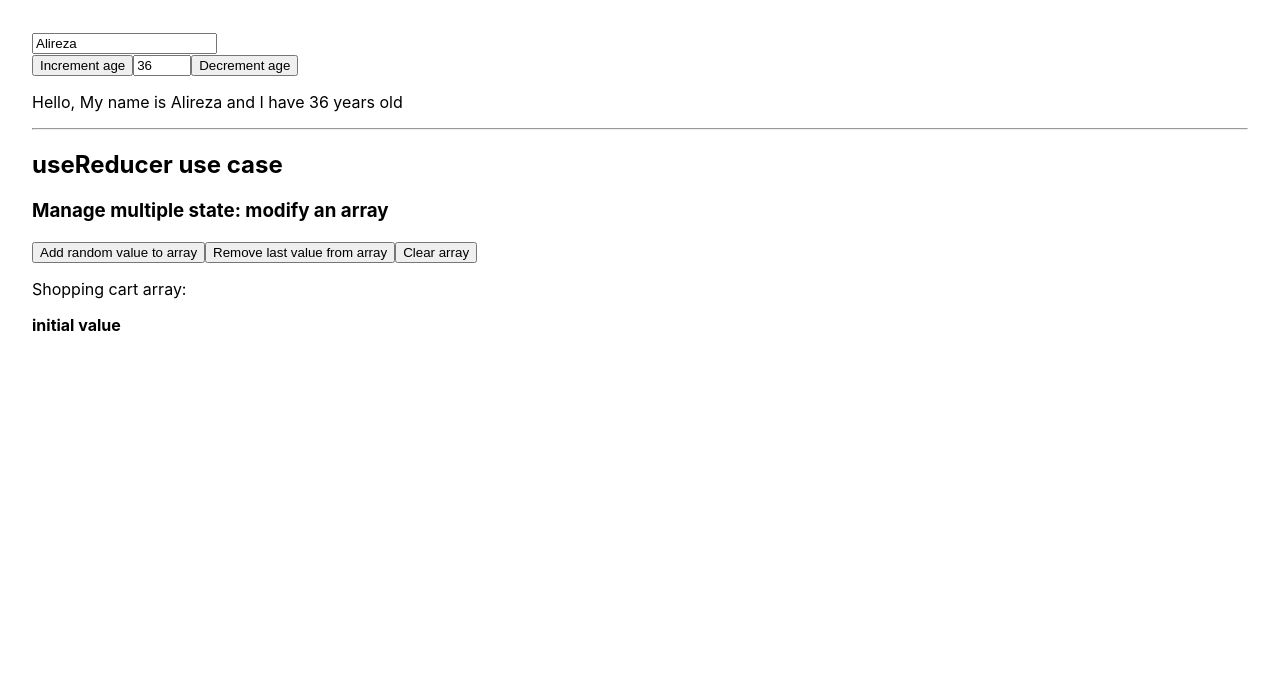
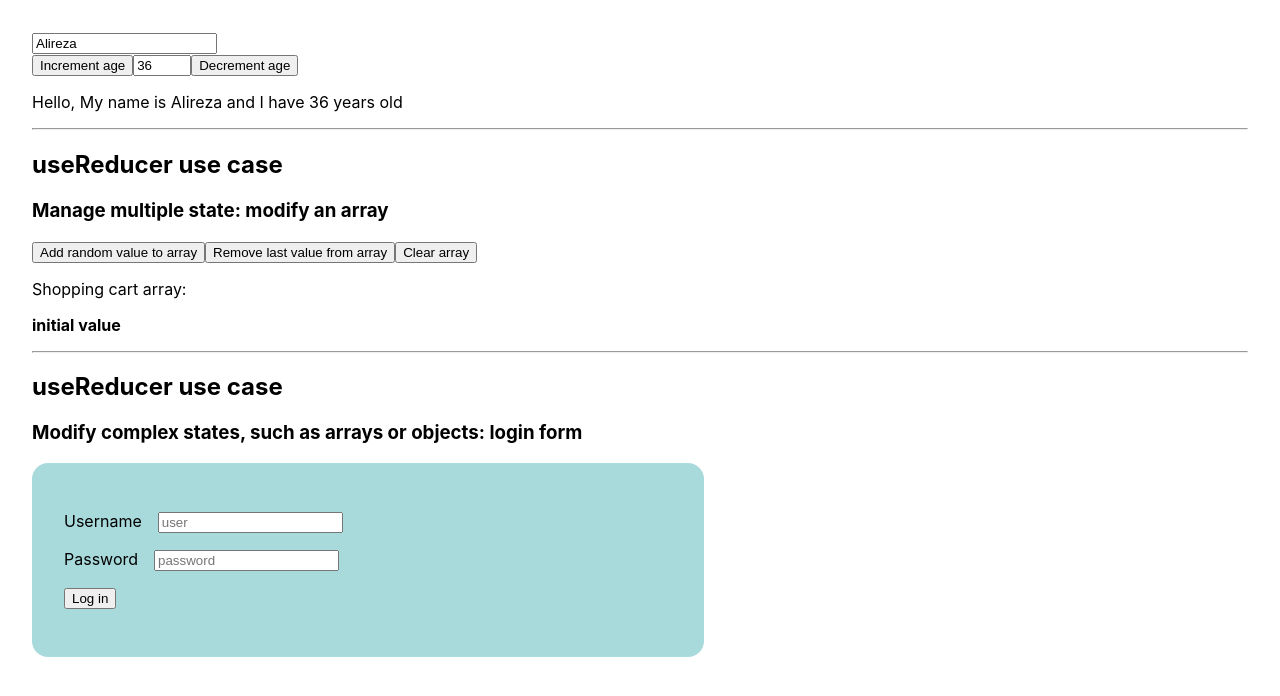
Before and after one commit to arbor0711/usereducer, a React (Create React App) app: page / in a window 1280 px wide. Shown: the top 696 px of the page. Built offline with nearby package versions, Linux system fonts and the light colour scheme.

Commit message:
Log in component

```diff
--- a/src/App.js
+++ b/src/App.js
@@ -1,11 +1,13 @@
 import Form from "./components/Form";
 import MultipleStates from "./components/MultipleStates";
+import Login from "./components/Login";
 
 function App() {
   return (
     <div>
       <Form />
       <MultipleStates />
+      <Login />
     </div>
   );
 }
--- /dev/null
+++ b/src/components/Login.jsx
@@ -0,0 +1,89 @@
+import { useReducer } from "react";
+import loginHelper from "./loginHelper";
+
+function reducer(state, action) {
+switch(action.type){
+    case 'USERNAME':
+        return {
+            ...state,
+            username: action.payload
+        }
+    case 'PASSWORD':
+        return {...state, password:action.payload}
+    case 'LOGGED_IN':
+        return {...state, isLoggedIn:true}
+    case 'LOGGED_OUT':
+        return {...action, isLoggedIn:false, username:'', password:''}
+    case 'IS_LOADING':
+        return{...state, isLoading: true}
+    case 'IS_NOT_LOADING':
+        return{...state, isLoading: false}
+    case 'ERROR':
+        return{...state, isLoading: false, isError:true}
+    default : break
+}
+}
+
+const initialState = {
+    username: '',
+    password: '',
+    isLoggedIn: false,
+    isLoading: false,
+    isError: false,
+}
+
+const Login= (props) =>{
+    const [state, dispatch]= useReducer(reducer, initialState)
+
+    const usernameHandler= (e)=>{
+        dispatch({type:'USERNAME', payload:e.target.value})
+    }
+    const passwordHandler= (e)=>{
+        dispatch({type:'PASSWORD', payload:e.target.value})
+    }
+    const logoutHandler= (e)=>{
+        dispatch({type:'LOGGED_OUT'})
+    }
+    const submitHandler= async (e)=>{
+        e.preventDefault()
+    try{
+        dispatch({type:'IS_LOADING'})
+        await loginHelper({username:state.username, password:state.password})
+        dispatch({type:'IS_NOT_LOADING'})
+        dispatch({type:'LOGGED_IN'})
+    }catch{
+        dispatch({type:'ERROR'})
+        alert('🚨 Incorrect username or password')
+    }
+}
+
+
+    return (
+        <>
+            <hr />
+            <h2>useReducer use case</h2>
+            <h3>Modify complex states, such as arrays or objects: login form</h3>
+            <div style={{ maxWidth: '50%', backgroundColor: '#a8dadc', borderRadius: '1rem', padding: '2rem' }}>
+                {state.isLoggedIn
+                    ? <><p>Welcome!</p><button onClick={logoutHandler}>Log out!</button></>
+                    : <form onSubmit={submitHandler}>
+                        <div style={{ margin: '1rem 0' }}>
+                            <label htmlFor="username">Username</label>
+                            <input type="text" id="username" onChange={usernameHandler} value={state.username} style={{ margin: '0 1rem' }} placeholder='user' />
+                        </div>
+                        <div style={{ margin: '1rem 0' }}>
+                            <label htmlFor="password">Password</label>
+                            <input type="password" id="password" onChange={passwordHandler} value={state.password} style={{ margin: '0 1rem' }} placeholder='password' />
+                        </div>
+                        <div style={{ margin: '1rem 0' }}>
+                            <button type="submit" disabled={state.isLoading}>{state.isLoading ? 'Logging you in...' : 'Log in'}</button>
+                        </div>
+
+                    </form>
+                }
+            </div>
+        </>
+    );
+}
+
+export default Login
--- /dev/null
+++ b/src/components/loginHelper.jsx
@@ -0,0 +1,13 @@
+async function loginHelper({username, password}){
+    return new Promise ((resolve, reject)=>{
+        setTimeout(()=>{
+            if(username==='username' && password==='password'){
+                resolve()
+            }else{
+                reject()
+            }
+        }, 1000)
+    })
+}
+
+export default loginHelper
```
Also changed, not shown: src/components/MultipleStates.jsx (renamed from src/components/MultipleStates.js).
